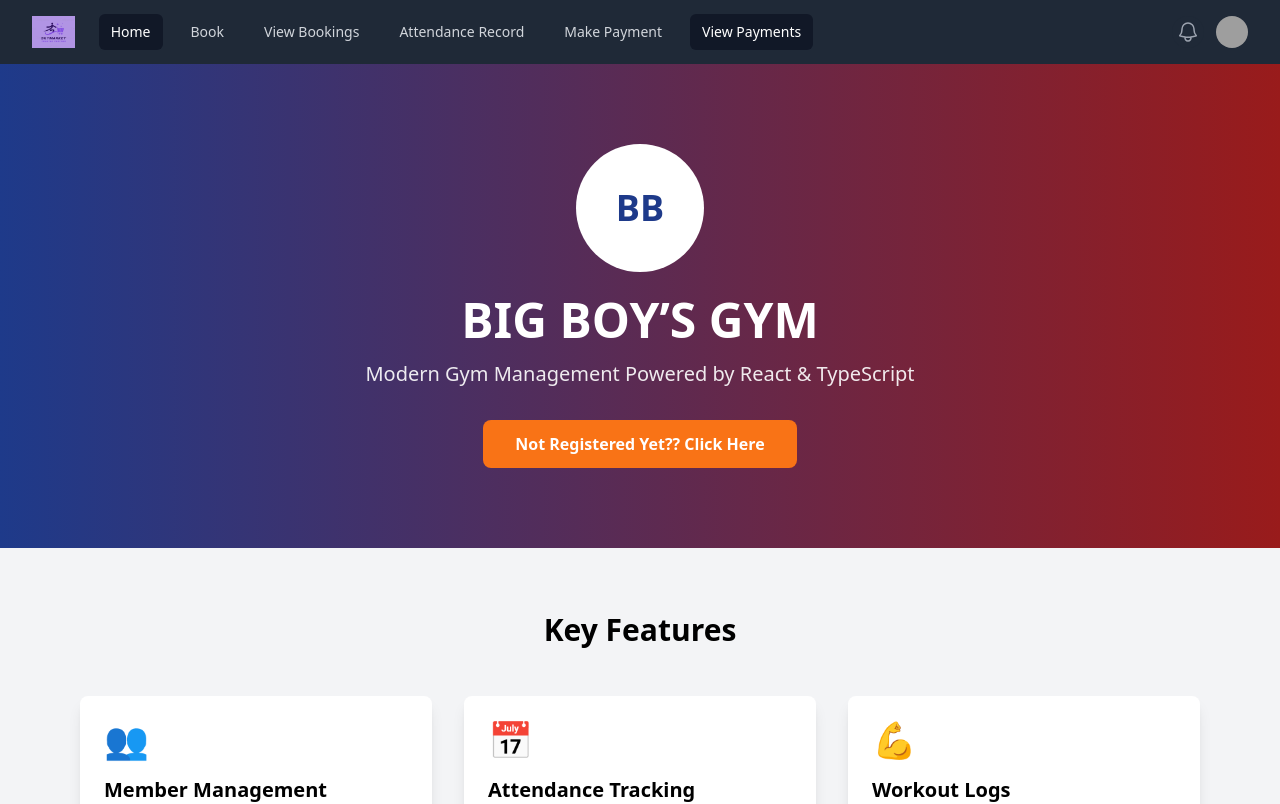
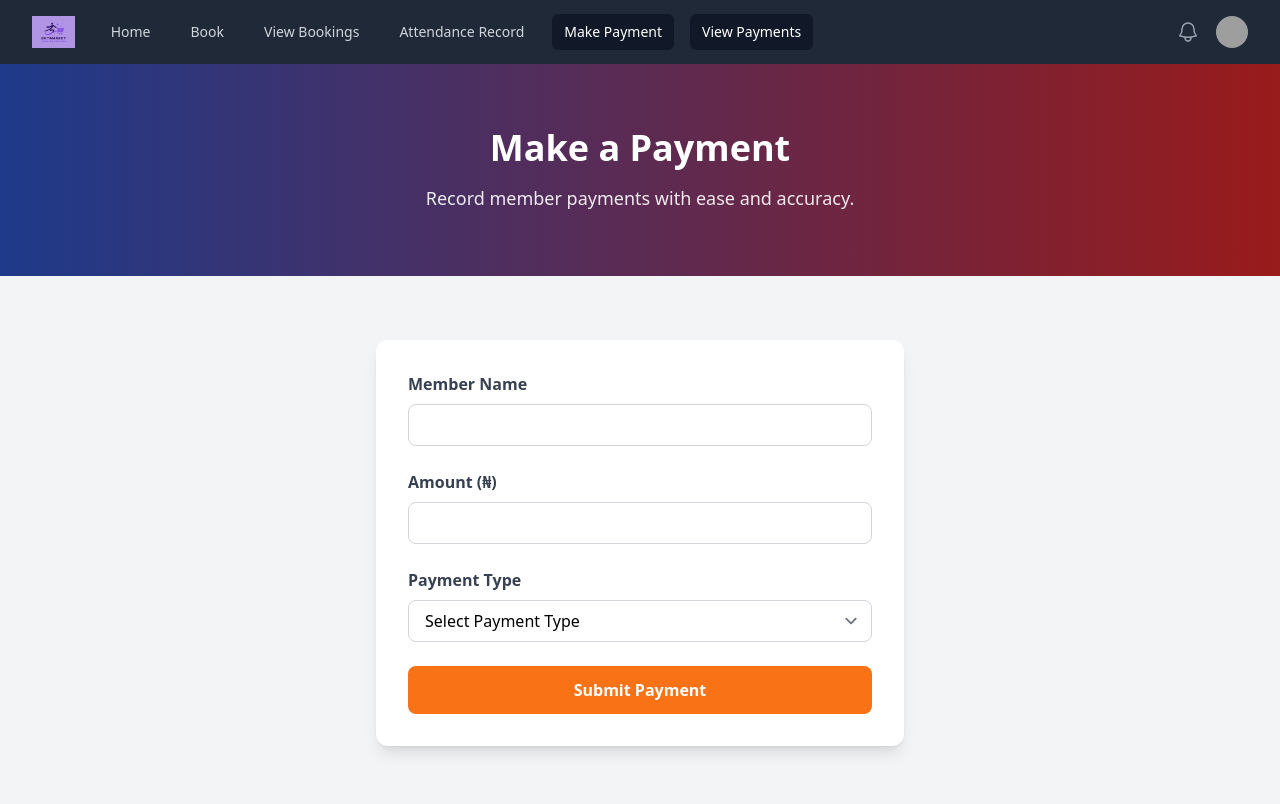
Before and after one commit to cheruiyotcollins/gym-management-system-typescript, a React (Create React App) app: page /make-payment in a window 1280 px wide. Before the commit this address led to /home. Shown: the top 804 px of the page. Built offline with nearby package versions, Linux system fonts and the light colour scheme; sample sign-in values are in the browser's storage; grey boxes are pictures that could not be loaded.

Commit message:
feat: pay page

```diff
--- a/src/common/router/Router.tsx
+++ b/src/common/router/Router.tsx
@@ -14,6 +14,7 @@ import Orders from "../../pages/Orders/Orders";
 import BookingPage from "../../pages/bookings/BookingPage";
 import BookinTablePage from "../../pages/bookings/BookinsTablePage";
 import AttendancePage from "../../pages/attendance/AtttendanceRecord";
+import MakePaymentPage from "../../pages/payments/MakePaymentPage";
 
 const ProtectedRoute = () => {
   const isLoggedIn = useSelector((state: RootState) => state.auth.isLoggedIn);
@@ -38,6 +39,7 @@ const Router = () => {
           <Route path="/booking" element={<BookingPage />} />
           <Route path="/booking-table" element={<BookinTablePage />} />
           <Route path="/attendance" element={<AttendancePage />} />
+          <Route path="/make-payment" element={<MakePaymentPage />} />
         </Route>
         <Route path="*" element={<Navigate to="/" />} />
       </Routes>
--- a/src/layouts/Navbar.tsx
+++ b/src/layouts/Navbar.tsx
@@ -114,9 +114,9 @@ const Navbar: React.FC = () => {
                           Attendance Record
                         </Link>
                         <Link
-                          to="/attendance"
+                          to="/make-payment"
                           className={classNames(
-                            isActive("/attendance")
+                            isActive("/make-payment")
                               ? "bg-gray-900 text-white"
                               : "text-gray-300 hover:bg-gray-700 hover:text-white",
                             "px-3 py-2 rounded-md text-sm font-medium"
@@ -125,9 +125,9 @@ const Navbar: React.FC = () => {
                           Make Payment
                         </Link>
                         <Link
-                          to="/home"
+                          to="/make-payment"
                           className={classNames(
-                            isActive("/home")
+                            isActive("/make-payment")
                               ? "bg-gray-900 text-white"
                               : "text-gray-300 hover:bg-gray-700 hover:text-white",
                             "px-3 py-2 rounded-md text-sm font-medium"
--- /dev/null
+++ b/src/pages/payments/MakePaymentPage.tsx
@@ -0,0 +1,103 @@
+import React, { useState } from "react";
+
+const MakePaymentPage = () => {
+  const [formData, setFormData] = useState({
+    name: "",
+    amount: "",
+    paymentType: "",
+  });
+
+  const handleChange = (
+    e: React.ChangeEvent<HTMLInputElement | HTMLSelectElement>
+  ) => {
+    setFormData({ ...formData, [e.target.name]: e.target.value });
+  };
+
+  const handleSubmit = (e: React.FormEvent) => {
+    e.preventDefault();
+    alert(
+      `Payment recorded: ${formData.name} paid ₦${formData.amount} via ${formData.paymentType}`
+    );
+    // Add real payment logic here
+  };
+
+  return (
+    <div className="min-h-screen bg-gray-100">
+      <header className="bg-gradient-to-r from-blue-900 to-red-800 py-16 text-white text-center">
+        <h1 className="text-4xl font-bold">Make a Payment</h1>
+        <p className="mt-4 text-lg opacity-90">
+          Record member payments with ease and accuracy.
+        </p>
+      </header>
+
+      <main className="max-w-xl mx-auto py-16 px-6">
+        <form
+          onSubmit={handleSubmit}
+          className="bg-white p-8 rounded-xl shadow-lg space-y-6"
+        >
+          <div>
+            <label className="block text-gray-700 font-semibold mb-2">
+              Member Name
+            </label>
+            <input
+              type="text"
+              name="name"
+              value={formData.name}
+              onChange={handleChange}
+              required
+              className="w-full px-4 py-2 border border-gray-300 rounded-lg focus:outline-none focus:ring-2 focus:ring-blue-600"
+            />
+          </div>
+
+          <div>
+            <label className="block text-gray-700 font-semibold mb-2">
+              Amount (₦)
+            </label>
+            <input
+              type="number"
+              name="amount"
+              value={formData.amount}
+              onChange={handleChange}
+              required
+              min="0"
+              className="w-full px-4 py-2 border border-gray-300 rounded-lg focus:outline-none focus:ring-2 focus:ring-blue-600"
+            />
+          </div>
+
+          <div>
+            <label className="block text-gray-700 font-semibold mb-2">
+              Payment Type
+            </label>
+            <select
+              name="paymentType"
+              value={formData.paymentType}
+              onChange={handleChange}
+              required
+              className="w-full px-4 py-2 border border-gray-300 rounded-lg focus:outline-none focus:ring-2 focus:ring-blue-600"
+            >
+              <option value="">Select Payment Type</option>
+              <option value="Cash">Cash</option>
+              <option value="Card">Card</option>
+              <option value="Bank Transfer">Bank Transfer</option>
+              <option value="Mobile Payment">Mobile Payment</option>
+            </select>
+          </div>
+
+          <button
+            type="submit"
+            className="w-full bg-orange-500 hover:bg-orange-600 text-white py-3 rounded-lg font-semibold transition"
+          >
+            Submit Payment
+          </button>
+        </form>
+      </main>
+
+      <footer className="bg-gray-900 text-white py-8 text-center">
+        <p>© {new Date().getFullYear()} Big Boy’s Gym Management System</p>
+        <p className="mt-2 text-gray-400">support@bigboysgym.com</p>
+      </footer>
+    </div>
+  );
+};
+
+export default MakePaymentPage;
```
